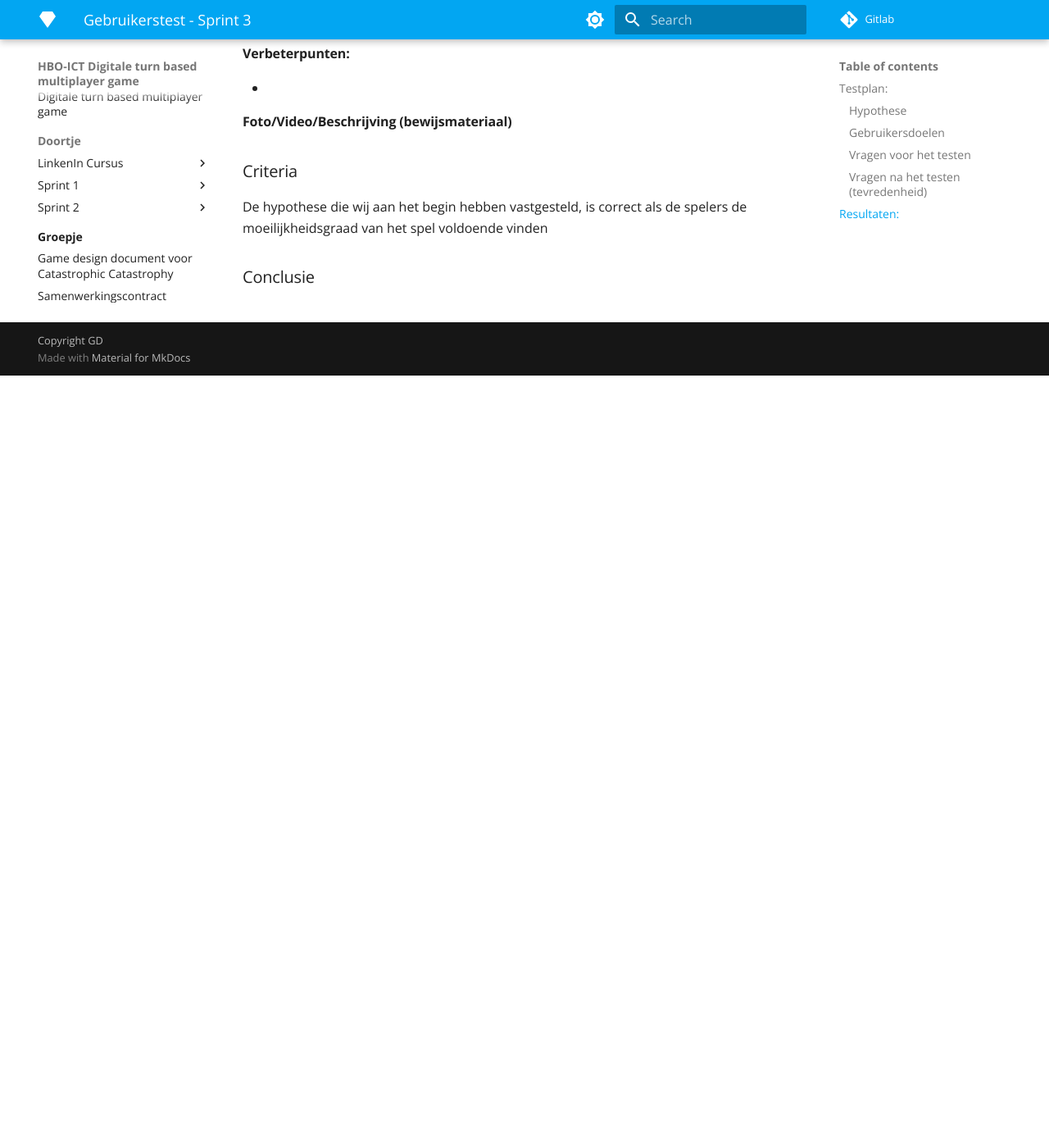
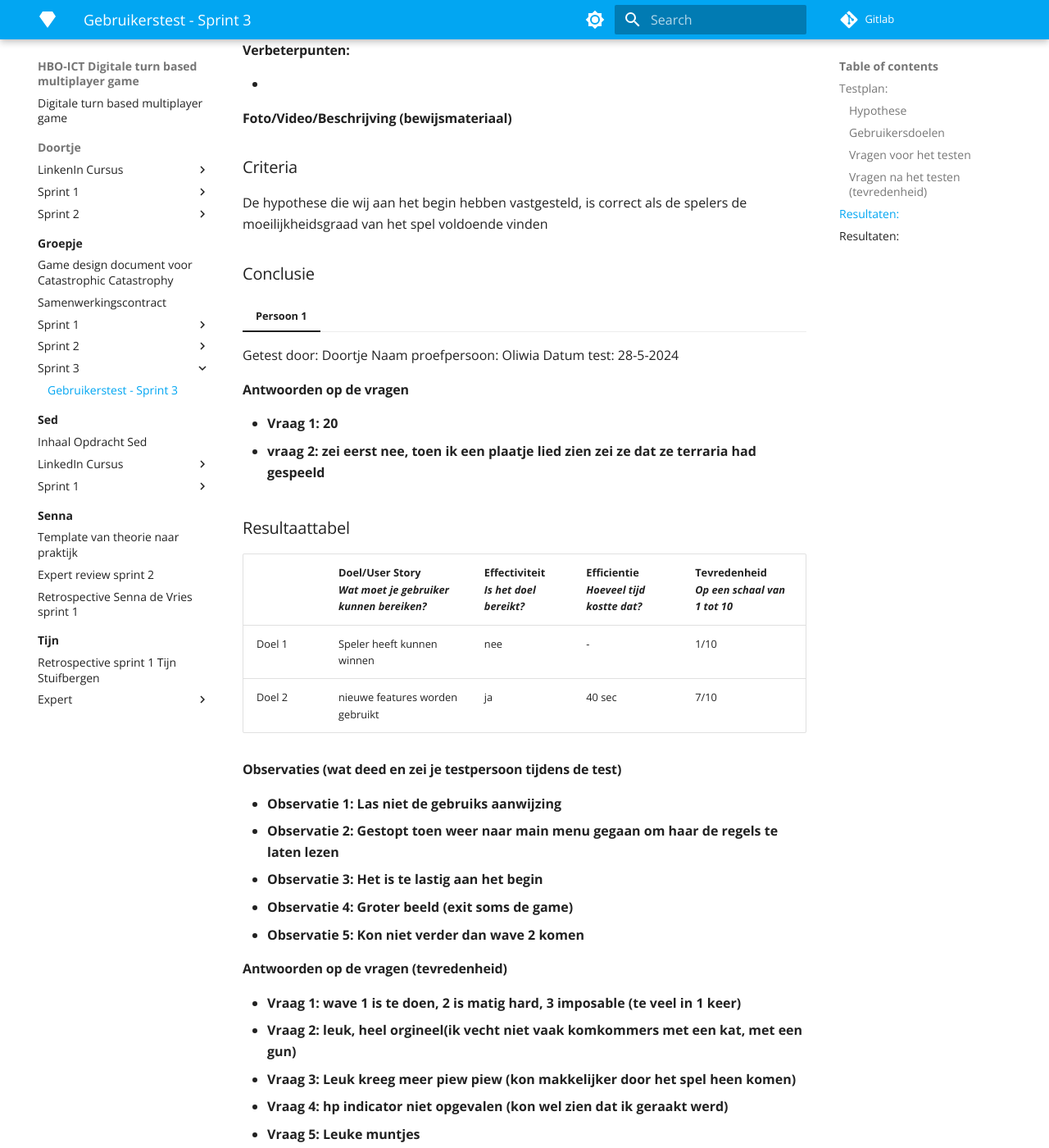
Before and after one commit to Doortje-Geuze/catastrophic-catastrophe, an MkDocs documentation site: the page built from docs/Groepje/Sprint 3/user-testplan-sprint-3.md, in a window 1280 px wide and 1400 px high, scrolled down 2019 px. Shown: the whole window at 82% size. Built offline with MkDocs 1.6.1 and Material for MkDocs 9.7.7, drawn with Linux system fonts in a browser that asks for light colours; nearby versions of some CDN libraries; library files that are not in the unit come from our copies; before the commit the page ends 2477 px from its top, so only the background shows below that; some of the changed text lies outside the part shown.

Commit message:
user test uitgevoord

```diff
--- a/docs/Groepje/Sprint 3/user-testplan-sprint-3.md
+++ b/docs/Groepje/Sprint 3/user-testplan-sprint-3.md
@@ -49,9 +49,8 @@
 
     |        | Doel/User Story<br>*Wat moet je gebruiker kunnen bereiken?* | Effectiviteit<br>*Is het doel bereikt?* | Efficientie<br>*Hoeveel tijd kostte dat?* | Tevredenheid<br>*Op een schaal van 1 tot 10* |
     | ------ | ----------------------------------------------------------- | --------------------------------------- | ----------------------------------------- | -------------------------------------------- |
-    | Doel 1 | Speler loopt                                                | ja / nee                                | xx:xx                                     | --/10                                        |
-    | Doel 2 | Speler schiet                                               | ja / nee                                | xx:xx                                     | --/10                                        |
-    | Doel 3 | Spel gewonnen                                               | ja / nee                                | xx:xx                                     | --/10                                        |
+    | Doel 1 | speller heeft kunnen winnen                                              | ja / nee                                | xx:xx                                     | --/10                                        |
+    | Doel 2 | Niewe features worden gebruikt                                               | ja / nee                                | xx:xx                                     | --/10                                        |
 
     <h4>Observaties (wat deed en zei je testpersoon tijdens de test)</h4>
 
@@ -79,3 +78,115 @@
     <h3>Criteria</h3>
     De hypothese die wij aan het begin hebben vastgesteld, is correct als de spelers de moeilijkheidsgraad van het spel voldoende vinden
     <h3>Conclusie</h3>
+
+
+    === "Persoon 1"
+
+
+
+    Getest door: Doortje
+    Naam proefpersoon: Oliwia
+    Datum test: 28-5-2024
+
+    <h4>Antwoorden op de vragen </h4>
+
+    - <b>Vraag 1: 20
+    - <b>vraag 2: zei eerst nee, toen ik een plaatje lied zien zei ze dat ze terraria had gespeeld
+
+    <h3>Resultaattabel</h4>
+
+    |        | Doel/User Story<br>*Wat moet je gebruiker kunnen bereiken?* | Effectiviteit<br>*Is het doel bereikt?* | Efficientie<br>*Hoeveel tijd kostte dat?* | Tevredenheid<br>*Op een schaal van 1 tot 10* |
+    | ------ | ----------------------------------------------------------- | --------------------------------------- | ----------------------------------------- | -------------------------------------------- |
+    | Doel 1 | Speler heeft kunnen winnen                                               | nee                                | -                                     | 1/10                                        |
+    | Doel 2 | nieuwe features worden gebruikt                                          | ja                                | 40 sec                                     | 7/10                                        |                       |
+
+    <h4>Observaties (wat deed en zei je testpersoon tijdens de test)</h4>
+
+    - <b>Observatie 1: Las niet de gebruiks aanwijzing
+    - <b>Observatie 2: Gestopt toen weer naar main menu gegaan om haar de regels te laten lezen
+    - <b>Observatie 3: Het is te lastig aan het begin
+    - <b>Observatie 4: Groter beeld (exit soms de game)
+    - <v>Observatie 5: Kon niet verder dan wave 2 komen
+
+    <h4>Antwoorden op de vragen (tevredenheid)</h4>
+
+    - <b>Vraag 1: wave 1 is te doen, 2 is matig hard, 3 imposable (te veel in 1 keer)
+    - <b>Vraag 2: leuk, heel orgineel(ik vecht niet vaak komkommers met een kat, met een gun)
+    - <b>Vraag 3: Leuk kreeg meer piew piew (kon makkelijker door het spel heen komen)
+    - <b>Vraag 4: hp indicator niet opgevalen (kon wel zien dat ik geraakt werd)
+    - <b>Vraag 5: Leuke muntjes
+
+    <h4>Sterke punten:</h4>
+    - Het was zeer verslavend in goeie weg, dan wil ik juist doorspelen
+    - Het ontwerp is heel erg leuk, ik verwacht dat er nog meer leuke aspecten komen
+
+    <h4>Verbeterpunten:</h4>
+    - Al breid je het spel uit zou ik in het begin lvls makkelijker maken en steeds opbouwen tot moeilijk ( je begint namelijk al moeilijk)
+    - je levens/ healthbar was niet duidelijk voor mij te zien, oplossing misschien het health in het groen zetten? en laag rood?
+
+    <h4>Foto/Video/Beschrijving (bewijsmateriaal)</h4>
+
+
+    <h3>Criteria</h3>
+    De hypothese die wij aan het begin hebben vastgesteld, is correct als de spelers de moeilijkheidsgraad van het spel voldoende vinden
+
+    <h3>Conclusie</h3>
+
+
+## Resultaten:
+
+=== "Persoon 2"
+
+
+
+    <h3>Basisinformatie</h4>
+
+    Getest door: Doortje
+    Naam proefpersoon: Jelsa
+    Datum test: 28-5-2024
+
+    <h4>Antwoorden op de vragen </h4>
+
+    - <b>Vraag 1: 17
+    - <b>Vraag 2: ja, niet gespeeld
+
+    <h3>Resultaattabel</h4>
+
+    |        | Doel/User Story<br>*Wat moet je gebruiker kunnen bereiken?* | Effectiviteit<br>*Is het doel bereikt?* | Efficientie<br>*Hoeveel tijd kostte dat?* | Tevredenheid<br>*Op een schaal van 1 tot 10* |
+    | ------ | ----------------------------------------------------------- | --------------------------------------- | ----------------------------------------- | -------------------------------------------- |
+    | Doel 1 | speller heeft kunnen winnen                                              | nee                                | -                                     | 1/10                                        |
+    | Doel 2 | Niewe features worden gebruikt                                               | ja                                | 2 min                                     | 6/10                                        |
+
+    <h4>Observaties (wat deed en zei je testpersoon tijdens de test)</h4>
+
+    - <b>Observatie 1: Lastig
+    - <b>Observatie 2: Bleef lang vast haaken op wave 1st
+    - <b>Observatie 3: 1 keer tot Wave 3 gekomen
+    - <b>Observatie 4: WILDE doorgaan totdat ze wave 3 had behaald
+
+    <h4>Antwoorden op de vragen (tevredenheid)</h4>
+
+    - <b>Vraag 1: 1 veels te moeilijk,2 perfect, 3 onmogelijk
+    - <b>Vraag 2: schattige komkommers
+    - <b>Vraag 3: perfect maakte de wave goed te doen
+    - <b>Vraag 4: makelijk te zien
+    - <5>Vraag 5: geweldig, ik hou van muntjes
+
+    <h4>Sterke punten:</h4>
+
+    - leuk om te spelen, ik wou perse winnen
+    - schattig karaktertjes
+    - je blijft er goed inzitten, concentratie
+    - ik zou dit in de les spelen
+
+    <h4>Verbeterpunten:</h4>
+
+    - wave 1 was te lastig voor mij
+    - alleen bugs
+
+    <h4>Foto/Video/Beschrijving (bewijsmateriaal)</h4>
+
+
+    <h3>Criteria</h3>
+    De hypothese die wij aan het begin hebben vastgesteld, is correct als de spelers de moeilijkheidsgraad van het spel voldoende vinden
+    <h3>Conclusie</h3>
```
